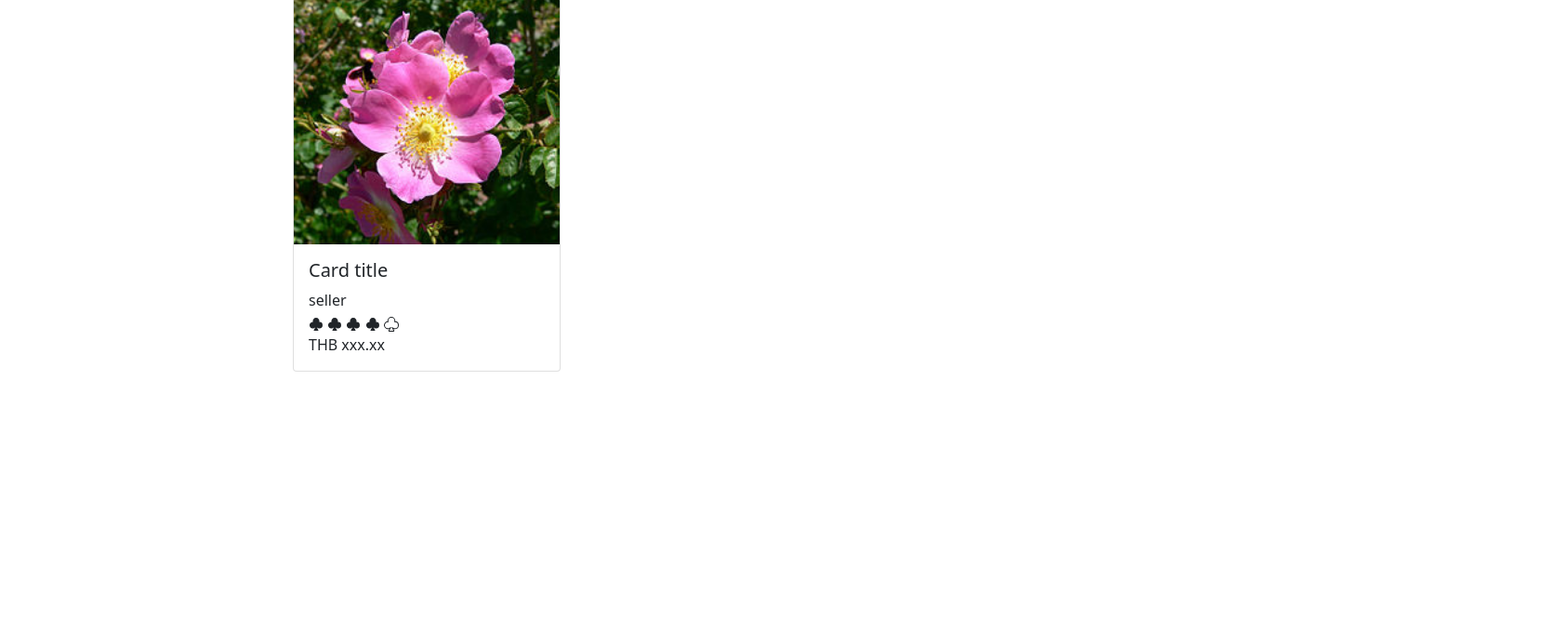
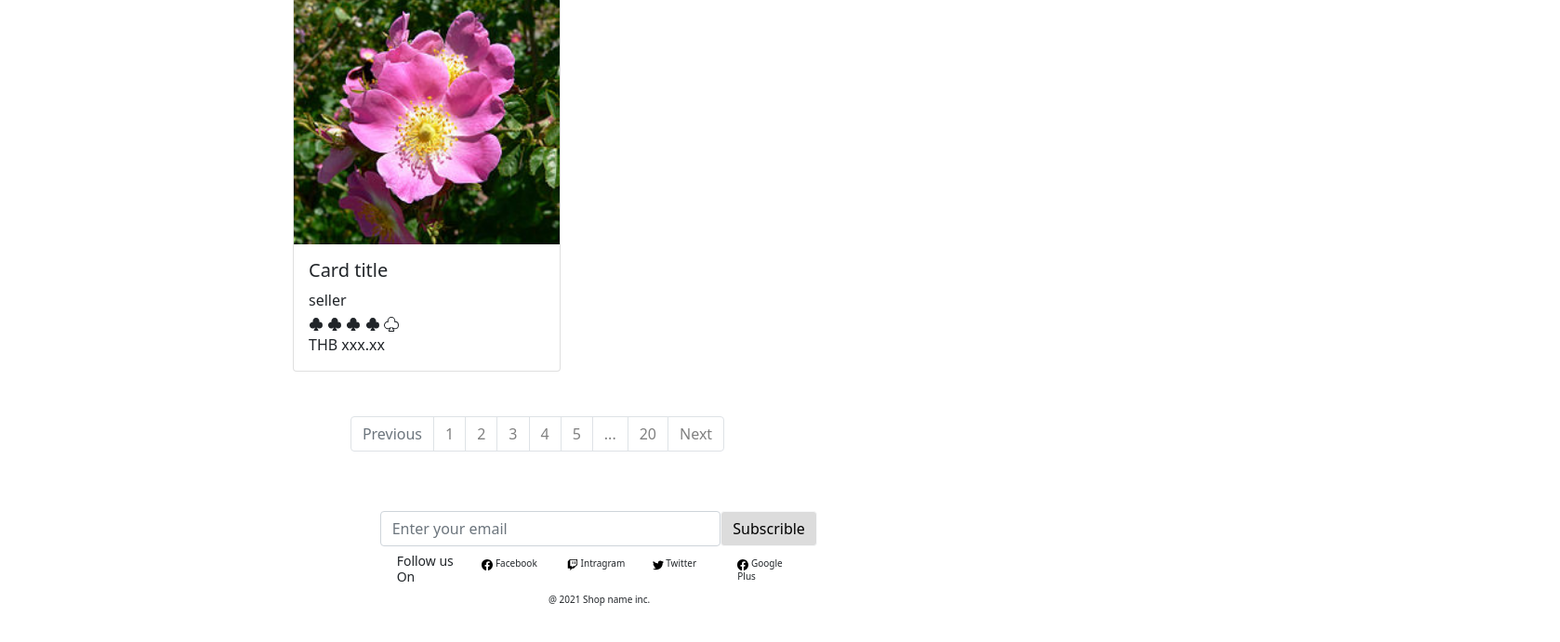
Before and after one commit to artjitt9611/-2020M4_04, a plain HTML site: page index.html in a window 1280 px wide. Shown: the part 1951-2642 px from the top of the page at 93% size, 1678 px wide, since content can reach past the window. Before the commit the page ends 2391 px from the top, so only its background shows below. Drawn offline with nearby package versions, Linux system fonts and the light colour scheme.

Commit message:
04-05 Card and Footer
04-05 Card and Footer

```diff
--- a/index.html
+++ b/index.html
@@ -436,13 +436,79 @@
 
       </div>
 
+      <div class="row my-5">
+        <nav aria-label="Page navigation example">
+          <ul class="pagination justify-content-center">
+            <li class="page-item disabled">
+              <a class="page-link" href="#" tabindex="-1" aria-disabled="true">Previous</a>
+            </li>
+            <li class="page-item"><a class="page-link" href="#" style="color: gray;">1</a></li>
+            <li class="page-item"><a class="page-link" href="#" style="color: gray;">2</a></li>
+            <li class="page-item"><a class="page-link" href="#" style="color: gray;">3</a></li>
+            <li class="page-item"><a class="page-link" href="#" style="color: gray;">4</a></li>
+            <li class="page-item"><a class="page-link" href="#" style="color: gray;">5</a></li>
+            <li class="page-item"><a class="page-link" href="#" style="color: gray;">...</a></li>
+            <li class="page-item"><a class="page-link" href="#" style="color: gray;">20</a></li>
+            <li class="page-item">
+              <a class="page-link" href="#" style="color: gray;">Next</a>
+            </li>
+          </ul>
+        </nav>
+
+      </div>
+
+    </div>
+
+    <div class="row " >
+      <div class="row justify-content-center offset-1 ">
+        <div class="col-4 p-0">
+
+          <input type="text" class="form-control form-control-borderless" placeholder="Enter your email">
+
+        </div>
+        <div class="col-2 p-0">
+          <button type="submit" class="btn btn-light" style="background-color:gainsboro ">Subscrible</button>
+        </div>
+      </div>
 
 
 
+      <div class="row  pt-2 offset-4 ">
 
+        <div class="col-1 py-0">
+          <h1 style="font-size: 14px;"> Follow us On</h1>
 
+        </div>
+        <div class="col-1 py-1">
+          <h1 style="font-size: 10px;"><img src="img/facebook.svg" alt="" width="12px"> Facebook </h1>
+
+        </div>
+        <div class="col-1 py-1">
+          <h1 style="font-size: 10px;"><img src="img/twitch.svg" alt="" width="12px"> Intragram </h1>
+
+        </div>
+        <div class="col-1 py-1">
+          <h1 style="font-size: 10px;"><img src="img/twitter.svg" alt="" width="12px"> Twitter </h1>
+
+        </div>
+        <div class="col-1 py-1">
+          <h1 style="font-size: 10px;"><img src="img/facebook.svg" alt="" width="12px"> Google Plus </h1>
+
+        </div>
+      </div>
+
+      <div class="row">
+        <div class="row  offset-6">
+          <div class="col-4 p-0">
+
+            <p style="font-size: 10px;" > @ 2021 Shop name inc.</p>
+
+          </div>
+
+        </div>
 
     </div>
+
 
 
 
```
